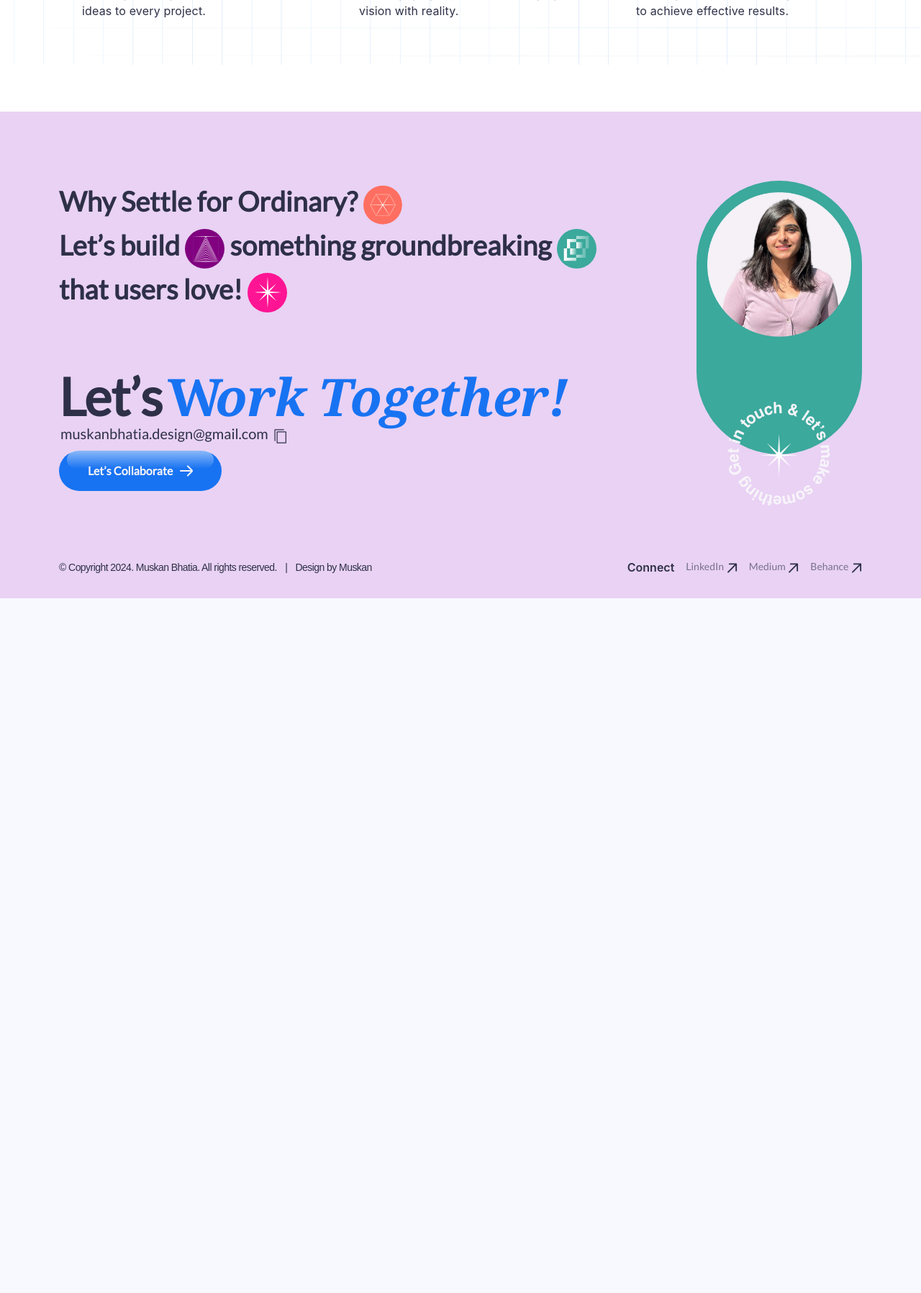
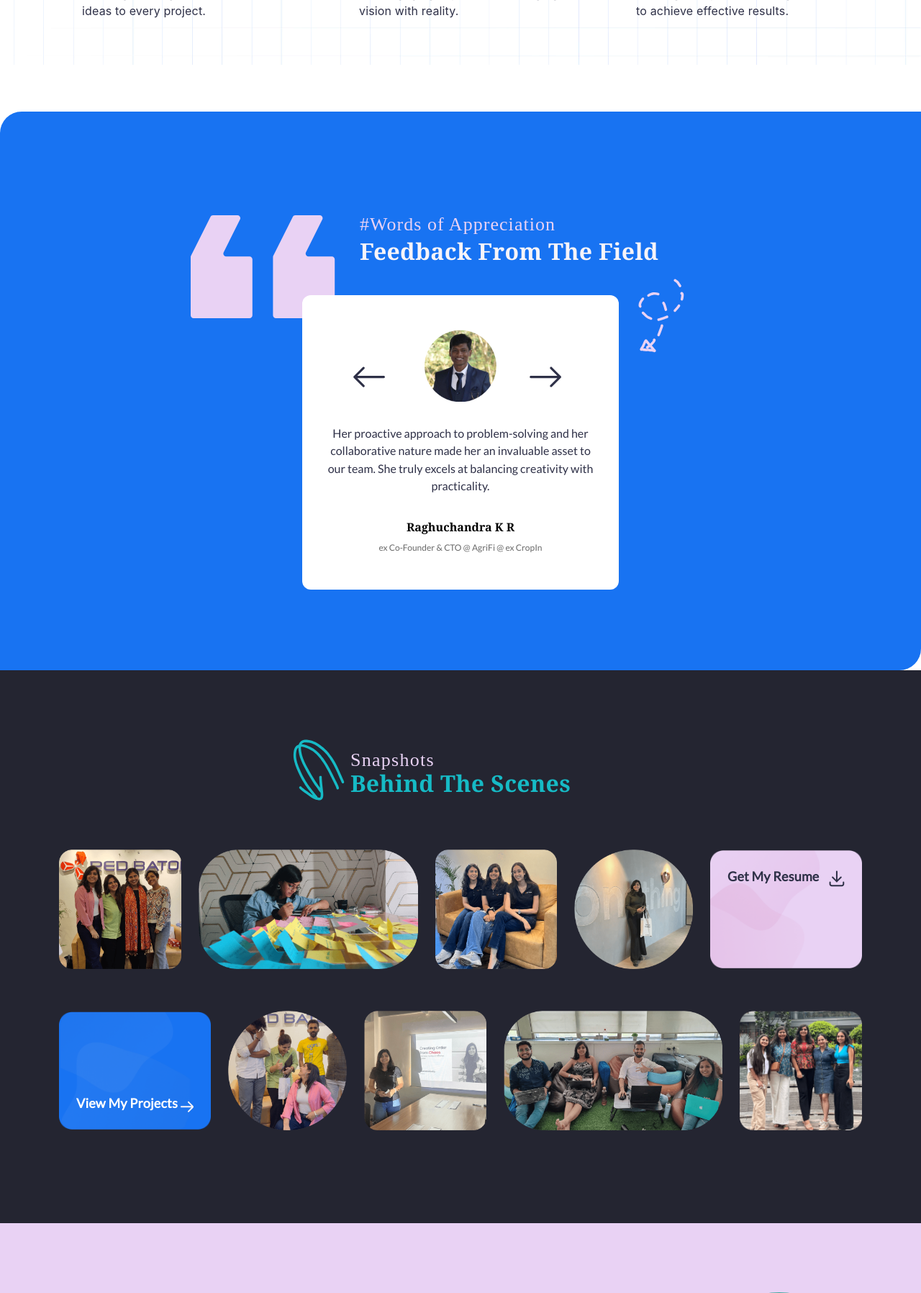
Before and after one commit to ajay-jangam/muskan-portfolio, a PHP site: page /about-me.html in a window 1280 px wide. Shown: the part 1699-3495 px from the top of the page at 72% size. Before the commit the page ends 2530 px from the top, so only its background shows below. Run offline with PHP 8.4, Linux system fonts and the light colour scheme; some web fonts are replaced.

Commit message:
Completed About me desktop page

```diff
--- a/about-me.html
+++ b/about-me.html
@@ -377,6 +377,299 @@
 
             <!-- Details Section End -->
 
+            <!-- Feedback Section Start -->
+
+            <section class="feedback">
+                <div class="feedback__ribbon">
+                    <div class="feedback__ribbonWrapper swiper-wrapper">
+                        <div class="feedback__ribbonSingle swiper-slide">
+                            <img
+                                src="./assets/images/home/Star.svg"
+                                alt="Star"
+                                class="feedback__ribbonIcon"
+                            />
+                            <p class="feedback__ribbonText">UX Design</p>
+                        </div>
+                        <div class="feedback__ribbonSingle swiper-slide">
+                            <img
+                                src="./assets/images/home/Star.svg"
+                                alt="Star"
+                                class="feedback__ribbonIcon"
+                            />
+                            <p class="feedback__ribbonText">App Design</p>
+                        </div>
+                        <div class="feedback__ribbonSingle swiper-slide">
+                            <img
+                                src="./assets/images/home/Star.svg"
+                                alt="Star"
+                                class="feedback__ribbonIcon"
+                            />
+                            <p class="feedback__ribbonText">Dashboard</p>
+                        </div>
+                        <div class="feedback__ribbonSingle swiper-slide">
+                            <img
+                                src="./assets/images/home/Star.svg"
+                                alt="Star"
+                                class="feedback__ribbonIcon"
+                            />
+                            <p class="feedback__ribbonText">Wireframe</p>
+                        </div>
+                        <div class="feedback__ribbonSingle swiper-slide">
+                            <img
+                                src="./assets/images/home/Star.svg"
+                                alt="Star"
+                                class="feedback__ribbonIcon"
+                            />
+                            <p class="feedback__ribbonText">User Research</p>
+                        </div>
+                        <div class="feedback__ribbonSingle swiper-slide">
+                            <img
+                                src="./assets/images/home/Star.svg"
+                                alt="Star"
+                                class="feedback__ribbonIcon"
+                            />
+                            <p class="feedback__ribbonText">UX Design</p>
+                        </div>
+                        <div class="feedback__ribbonSingle swiper-slide">
+                            <img
+                                src="./assets/images/home/Star.svg"
+                                alt="Star"
+                                class="feedback__ribbonIcon"
+                            />
+                            <p class="feedback__ribbonText">App Design</p>
+                        </div>
+                        <div class="feedback__ribbonSingle swiper-slide">
+                            <img
+                                src="./assets/images/home/Star.svg"
+                                alt="Star"
+                                class="feedback__ribbonIcon"
+                            />
+                            <p class="feedback__ribbonText">Dashboard</p>
+                        </div>
+                        <div class="feedback__ribbonSingle swiper-slide">
+                            <img
+                                src="./assets/images/home/Star.svg"
+                                alt="Star"
+                                class="feedback__ribbonIcon"
+                            />
+                            <p class="feedback__ribbonText">Wireframe</p>
+                        </div>
+                        <div class="feedback__ribbonSingle swiper-slide">
+                            <img
+                                src="./assets/images/home/Star.svg"
+                                alt="Star"
+                                class="feedback__ribbonIcon"
+                            />
+                            <p class="feedback__ribbonText">User Research</p>
+                        </div>
+                    </div>
+                </div>
+                <div class="feedback__wrapper conatiner">
+                    <div class="feedback__header">
+                        <img
+                            src="./assets/images/home/quote-left.svg"
+                            alt="Feedback Quote Icon"
+                            class="feedback__quote"
+                        />
+                        <div class="feedback__text">
+                            <p class="feedback__doodleText">
+                                #Words of Appreciation
+                            </p>
+                            <p class="feedback__title">
+                                Feedback From The Field
+                            </p>
+                        </div>
+                        <img
+                            src="./assets/images/home/doodle-img-2.svg"
+                            alt=""
+                            class="feedback__doodleImg"
+                        />
+                    </div>
+                    <div class="feedback__slider">
+                        <div class="feedback__slides swiper-wrapper">
+                            <div class="feedback__slide swiper-slide">
+                                <img
+                                    src="./assets/images/home/feedback-img3.jpg"
+                                    alt=""
+                                    class="feedback__slideImg"
+                                />
+                                <p class="feedback__slideDesc">
+                                    Her proactive approach to problem-solving
+                                    and her collaborative nature made her an
+                                    invaluable asset to our team. She truly
+                                    excels at balancing creativity with
+                                    practicality.
+                                </p>
+                                <p class="feedback__slideName">
+                                    Raghuchandra K R
+                                </p>
+                                <p class="feedback__slidePost">
+                                    ex Co-Founder & CTO @ AgriFi @ ex CropIn
+                                </p>
+                            </div>
+                            <div class="feedback__slide swiper-slide">
+                                <img
+                                    src="./assets/images/home/feedback-img1.jpg"
+                                    alt=""
+                                    class="feedback__slideImg"
+                                />
+                                <p class="feedback__slideDesc">
+                                    She is very hard working, accountable, and
+                                    good at working with strict timelines. Her
+                                    curiosity to understand a design task is one
+                                    of her biggest skills.
+                                </p>
+                                <p class="feedback__slideName">Dhwani Kikani</p>
+                                <p class="feedback__slidePost">
+                                    UX Lead @ Redbaton
+                                </p>
+                            </div>
+                            <div class="feedback__slide swiper-slide">
+                                <img
+                                    src="./assets/images/home/feedback-img2.jpg"
+                                    alt=""
+                                    class="feedback__slideImg"
+                                />
+                                <p class="feedback__slideDesc">
+                                    Muskan grew to be a highly passionate
+                                    designer with a great aesthetic sense from
+                                    an intern to a senior in the UX department.
+                                    She is a great team player, extremely honest
+                                    and transparent.
+                                </p>
+                                <p class="feedback__slideName">
+                                    Siddharth Bajpai
+                                </p>
+                                <p class="feedback__slidePost">
+                                    Head of Design @ 3MindsDigial
+                                </p>
+                            </div>
+                        </div>
+                        <div class="swiper-button-next"></div>
+                        <div class="swiper-button-prev"></div>
+                    </div>
+                </div>
+            </section>
+
+            <!-- Feedback Section End -->
+
+            <!-- Snapshots Section Start -->
+
+            <section class="snapshots">
+                <div class="snapshots__wrapper container">
+                    <div class="snapshots__header">
+                        <img
+                            src="./assets/images/about-me/doodle-img-1.svg"
+                            alt=""
+                            class="snapshots__doodleImg"
+                        />
+                        <p class="snapshots__doodleText">Snapshots</p>
+                        <h2 class="snapshots__title">Behind The Scenes</h2>
+                    </div>
+                    <div class="snapshots__items">
+                        <div class="snapshots__itemInner snapshots__itemUpper">
+                            <div class="snapshots__item">
+                                <img
+                                    src="./assets/images/about-me/image.png"
+                                    alt=""
+                                    class="snapshots__itemImg"
+                                />
+                            </div>
+                            <div class="snapshots__item">
+                                <img
+                                    src="./assets/images/about-me/image-2.png"
+                                    alt=""
+                                    class="snapshots__itemImg"
+                                />
+                            </div>
+                            <div class="snapshots__item">
+                                <img
+                                    src="./assets/images/about-me/image-3.png"
+                                    alt=""
+                                    class="snapshots__itemImg"
+                                />
+                            </div>
+                            <div class="snapshots__item">
+                                <img
+                                    src="./assets/images/about-me/image-4.png"
+                                    alt=""
+                                    class="snapshots__itemImg"
+                                />
+                            </div>
+                            <div class="snapshots__item snapshots__itemLink">
+                                <img
+                                    src="./assets/images/about-me/get-resume.png"
+                                    class="snapshots__itemLinkImgPink"
+                                    alt=""
+                                />
+                                <a
+                                    href="#"
+                                    class="snapshots__link snapshots__linkResume"
+                                    >Get My Resume
+                                    <img
+                                        src="./assets/images/about-me/download-icon.svg"
+                                        alt=""
+                                        class="snapshots__linkIcon"
+                                    />
+                                </a>
+                            </div>
+                        </div>
+
+                        <div class="snapshots__itemInner snapshots__itemLower">
+                            <div class="snapshots__item snapshots__itemLink">
+                                <img
+                                    src="./assets/images/about-me/get-project.png"
+                                    class="snapshots__itemLinkImgBlue"
+                                    alt=""
+                                />
+
+                                <a
+                                    href="#"
+                                    class="snapshots__link snapshots__linkProjects"
+                                    >View My Projects
+
+                                    <img
+                                        src="./assets/images/home/arrow-right.svg"
+                                        alt=""
+                                        class="snapshots__linkIcon"
+                                /></a>
+                            </div>
+
+                            <div class="snapshots__item">
+                                <img
+                                    src="./assets/images/about-me/image-5.png"
+                                    alt=""
+                                    class="snapshots__itemImg"
+                                />
+                            </div>
+                            <div class="snapshots__item">
+                                <img
+                                    src="./assets/images/about-me/image-6.png"
+                                    alt=""
+                                    class="snapshots__itemImg"
+                                />
+                            </div>
+                            <div class="snapshots__item">
+                                <img
+                                    src="./assets/images/about-me/image-7.png"
+                                    alt=""
+                                    class="snapshots__itemImg"
+                                />
+                            </div>
+                            <div class="snapshots__item">
+                                <img
+                                    src="./assets/images/about-me/image-8.png"
+                                    alt=""
+                                    class="snapshots__itemImg"
+                                />
+                            </div>
+                        </div>
+                    </div>
+                </div>
+            </section>
+
+            <!-- Snapshots Section End -->
+
             <!-- Footer Section Start -->
 
             <footer class="footer">
--- a/assets/dist/css/app.css
+++ b/assets/dist/css/app.css
@@ -2443,6 +2443,13 @@ body:before {
   background-color: #fff;
 }
 
+.about-me .feedback__ribbon {
+  display: none;
+}
+.about-me .feedback__header {
+  margin: 6rem auto -2rem;
+}
+
 .about {
   background-image: url("../../images/about-me/bg-image.jpg");
   background-repeat: no-repeat;
@@ -2715,7 +2722,7 @@ body:before {
   transition: all 0.2s ease;
 }
 .details__cardTitle {
-  font-family: "Lato";
+  font-family: "Lato Bold";
   font-size: 18px;
   font-weight: 900;
   letter-spacing: -0.18px;
@@ -2730,3 +2737,99 @@ body:before {
   text-align: left;
   color: #2e3047;
 }
+
+.snapshots {
+  padding: 7rem 0;
+  background-color: #242531;
+}
+.snapshots__header {
+  display: flex;
+  flex-direction: column;
+  align-items: flex-start;
+  max-width: -moz-fit-content;
+  max-width: fit-content;
+  margin: 0 auto 3rem;
+  position: relative;
+}
+.snapshots__doodleImg {
+  position: absolute;
+  left: -5rem;
+  top: -1rem;
+}
+.snapshots__doodleText {
+  font-family: "Brownist";
+  font-size: 26px;
+  text-align: left;
+  color: #e9d2f4;
+  margin-bottom: 0;
+  letter-spacing: 1.28px;
+  line-height: 1;
+}
+.snapshots__title {
+  font-family: "Georgia";
+  font-size: 32px;
+  font-weight: bold;
+  letter-spacing: 0.32px;
+  text-align: left;
+  color: #16bac5;
+}
+.snapshots__items {
+  display: flex;
+  flex-direction: column;
+  row-gap: 1.5rem;
+}
+.snapshots__itemInner {
+  display: flex;
+  gap: 1.5rem;
+  align-items: center;
+  justify-content: space-between;
+}
+.snapshots__item {
+  width: auto;
+}
+.snapshots__itemLink {
+  background-position: center;
+  background-size: 100% 105%;
+  border-radius: 20px;
+  width: 255px;
+  display: flex;
+  position: relative;
+}
+.snapshots__itemLink .snapshots__itemImg {
+  position: absolute;
+  z-index: -1;
+  border-radius: 22px;
+}
+.snapshots__itemLinkImgPink {
+  width: 100%;
+}
+.snapshots__itemLinkImgBlue {
+  width: 100%;
+}
+.snapshots__itemImg {
+  width: 100%;
+  height: 200px;
+  -o-object-fit: contain;
+     object-fit: contain;
+}
+.snapshots__link {
+  font-family: "Lato";
+  font-size: 18px;
+  font-weight: bold;
+  line-height: 1.41;
+  letter-spacing: 0.18px;
+  text-align: left;
+  color: #2e3047;
+  text-decoration: none;
+  display: flex;
+  align-items: flex-start;
+  justify-content: space-between;
+  width: 100%;
+  height: 100%;
+  padding: 1.5rem;
+  position: absolute;
+}
+.snapshots__linkProjects {
+  color: #fff;
+  align-items: flex-end;
+}
--- a/assets/sass/pages/about-me.scss
+++ b/assets/sass/pages/about-me.scss
@@ -1,3 +1,15 @@
+.about-me {
+    .feedback__ribbon {
+        display: none;
+    }
+
+    .feedback__header {
+        margin: 6rem auto -2rem;
+    }
+}
+
+// About Section
+
 .about {
     background-image: url("../../images/about-me/bg-image.jpg");
     background-repeat: no-repeat;
@@ -390,7 +402,7 @@
     // .details__cardTitle
 
     &__cardTitle {
-        font-family: $lato;
+        font-family: $lato-bold;
         font-size: 18px;
         font-weight: 900;
         letter-spacing: -0.18px;
@@ -409,3 +421,167 @@
         color: #2e3047;
     }
 }
+
+// Snapshots Section
+
+.snapshots {
+    padding: 7rem 0;
+    background-color: #242531;
+    // .snapshots__wrapper
+
+    &__wrapper {
+    }
+
+    // .snapshots__header
+
+    &__header {
+        display: flex;
+        flex-direction: column;
+        align-items: flex-start;
+        max-width: fit-content;
+        margin: 0 auto 3rem;
+        position: relative;
+    }
+
+    // .snapshots__doodleImg
+
+    &__doodleImg {
+        position: absolute;
+        left: -5rem;
+        top: -1rem;
+    }
+
+    // .snapshots__doodleText
+
+    &__doodleText {
+        font-family: $brownist;
+        font-size: 26px;
+        text-align: left;
+        color: #e9d2f4;
+        margin-bottom: 0;
+        letter-spacing: 1.28px;
+        line-height: 1;
+    }
+
+    // .snapshots__title
+
+    &__title {
+        font-family: $georgia;
+        font-size: 32px;
+        font-weight: bold;
+        letter-spacing: 0.32px;
+        text-align: left;
+        color: #16bac5;
+    }
+
+    // .snapshots__items
+
+    &__items {
+        display: flex;
+        flex-direction: column;
+        row-gap: 1.5rem;
+    }
+
+    // .snapshots__itemInner
+
+    &__itemInner {
+        display: flex;
+        gap: 1.5rem;
+        align-items: center;
+        justify-content: space-between;
+    }
+
+    // .snapshots__itemUpper
+
+    &__itemUpper {
+        .snapshots__item {
+            &:nth-child(5) {
+                // background-image: url("../../images/about-me/get-resume.png");
+            }
+        }
+    }
+
+    // .snapshots__itemLower`
+
+    &__itemLower {
+        .snapshots__item {
+            &:nth-child(1) {
+                // background-image: url("../../images/about-me/get-project.png");
+            }
+        }
+    }
+
+    // .snapshots__item
+
+    &__item {
+        width: auto;
+    }
+
+    // .snapshots__itemLink
+
+    &__itemLink {
+        background-position: center;
+        background-size: 100% 105%;
+        border-radius: 20px;
+        width: 255px;
+        display: flex;
+        position: relative;
+        .snapshots__itemImg {
+            position: absolute;
+            z-index: -1;
+            border-radius: 22px;
+        }
+    }
+
+    // snapshots__itemLinkImgPink
+
+    &__itemLinkImgPink {
+        width: 100%;
+    }
+
+    // snapshots__itemLinkImgBlue
+
+    &__itemLinkImgBlue {
+        width: 100%;
+    }
+
+    // .snapshots__itemImg
+
+    &__itemImg {
+        width: 100%;
+        height: 200px;
+        object-fit: contain;
+    }
+
+    // .snapshots__link
+
+    &__link {
+        font-family: $lato;
+        font-size: 18px;
+        font-weight: bold;
+        line-height: 1.41;
+        letter-spacing: 0.18px;
+        text-align: left;
+        color: #2e3047;
+        text-decoration: none;
+        display: flex;
+        align-items: flex-start;
+        justify-content: space-between;
+        width: 100%;
+        height: 100%;
+        padding: 1.5rem;
+        position: absolute;
+    }
+
+    // .snapshots__linkResume
+
+    &__linkResume {
+    }
+
+    // .snapshots__linkProjects
+
+    &__linkProjects {
+        color: #fff;
+        align-items: flex-end;
+    }
+}
```
Also changed, not shown: assets/images/about-me/Narrative-Designer.svg (added), assets/images/about-me/Narrative-Designer1.png (renamed from assets/images/about-me/Narrative-Designer.png), assets/images/about-me/download-icon.svg (added), assets/images/about-me/get-project.png, assets/images/about-me/get-project1.png (added), assets/images/about-me/get-resume.png, assets/images/about-me/get-resume1.png (added), assets/images/about-me/image-8.png, mix-manifest.json.
